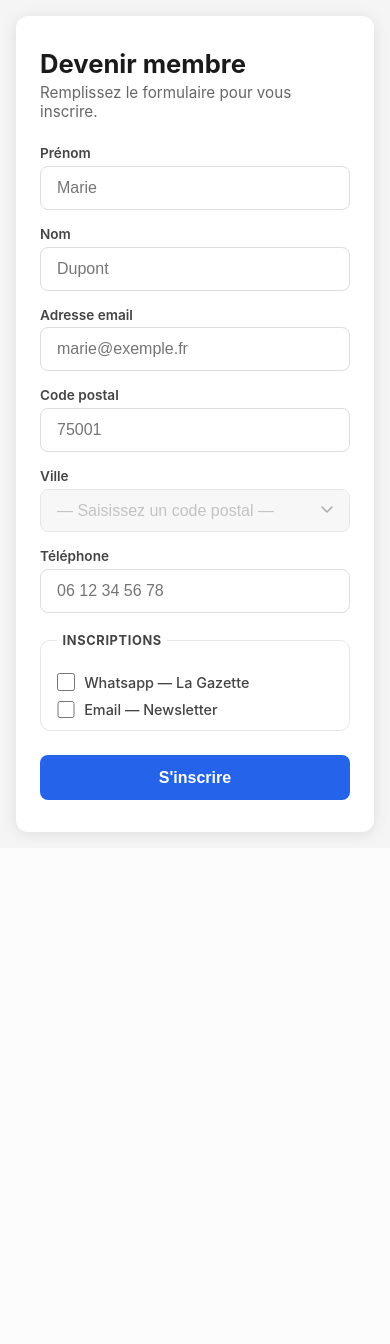
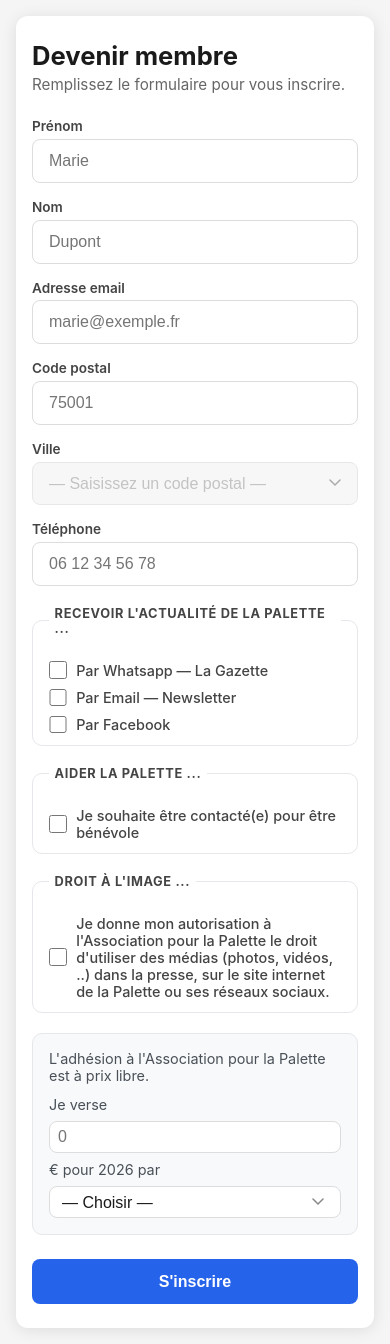
Before and after one commit to alexandreweiss/mesadherents, a Flask app: page / in a window 390 px wide. Before the commit the page ends 840 px from the top, so only its background shows below. Run offline with Flask 3, Linux system fonts and the light colour scheme.

Commit message:
feat: add fields, responsive UI, DB backup, and docs
- New member fields: Facebook, volunteer, image rights, membership
  amount and payment method
- Responsive payment section adapts to mobile screens
- SQLite DB persisted via bind mount (./data/) outside container
- Daily backup via cron at 02:00 to ./data/backups/ using sqlite3
  Online Backup API
- README in French for member registration staff

Co-Authored-By: Claude Sonnet 4.6 <noreply@anthropic.com>

```diff
--- a/app.py
+++ b/app.py
@@ -43,10 +43,15 @@ def init_db():
                 ville TEXT NOT NULL DEFAULT '',
                 whatsapp_gazette INTEGER NOT NULL DEFAULT 0,
                 email_newsletter INTEGER NOT NULL DEFAULT 0,
+                facebook_updates INTEGER NOT NULL DEFAULT 0,
+                volunteer_contact INTEGER NOT NULL DEFAULT 0,
+                image_rights INTEGER NOT NULL DEFAULT 0,
+                membership_amount INTEGER NOT NULL DEFAULT 0,
+                payment_method TEXT NOT NULL DEFAULT '',
                 joined_at DATETIME DEFAULT (datetime('now'))
             )
         """)
-        for col, default in [("code_postal", "''"), ("ville", "''"), ("whatsapp_gazette", 0), ("email_newsletter", 0)]:
+        for col, default in [("code_postal", "''"), ("ville", "''"), ("whatsapp_gazette", 0), ("email_newsletter", 0), ("facebook_updates", 0), ("volunteer_contact", 0), ("image_rights", 0), ("membership_amount", 0), ("payment_method", "''")]:
             try:
                 db.execute(f"ALTER TABLE members ADD COLUMN {col} NOT NULL DEFAULT {default}")
             except sqlite3.OperationalError:
@@ -76,6 +81,11 @@ def index():
 
         whatsapp = 1 if request.form.get("whatsapp_gazette") else 0
         newsletter = 1 if request.form.get("email_newsletter") else 0
+        facebook = 1 if request.form.get("facebook_updates") else 0
+        volunteer = 1 if request.form.get("volunteer_contact") else 0
+        image_rights = 1 if request.form.get("image_rights") else 0
+        membership_amount = int(request.form.get("membership_amount", 0) or 0)
+        payment_method = request.form.get("payment_method", "").strip()
 
         if not all([first, last, email, phone, code_postal, ville]):
             error = "Tous les champs sont obligatoires."
@@ -88,8 +98,8 @@ def index():
                 error = "Cette adresse email est déjà enregistrée."
             else:
                 db.execute(
-                    "INSERT INTO members (first_name, last_name, email, phone, code_postal, ville, whatsapp_gazette, email_newsletter) VALUES (?, ?, ?, ?, ?, ?, ?, ?)",
-                    (first, last, email, phone, code_postal, ville, whatsapp, newsletter),
+                    "INSERT INTO members (first_name, last_name, email, phone, code_postal, ville, whatsapp_gazette, email_newsletter, facebook_updates, volunteer_contact, image_rights, membership_amount, payment_method) VALUES (?, ?, ?, ?, ?, ?, ?, ?, ?, ?, ?, ?, ?)",
+                    (first, last, email, phone, code_postal, ville, whatsapp, newsletter, facebook, volunteer, image_rights, membership_amount, payment_method),
                 )
                 db.commit()
                 return redirect(url_for("success"))
@@ -145,21 +155,55 @@ def admin():
 def admin_export():
     db = get_db()
     members = db.execute(
-        "SELECT first_name, last_name, email, phone, code_postal, ville, whatsapp_gazette, email_newsletter, joined_at FROM members ORDER BY last_name, first_name"
+        "SELECT first_name, last_name, email, phone, code_postal, ville, whatsapp_gazette, email_newsletter, facebook_updates, volunteer_contact, image_rights, membership_amount, payment_method, joined_at FROM members ORDER BY last_name, first_name"
     ).fetchall()
     output = io.StringIO()
     writer = csv.writer(output)
-    writer.writerow(["Prénom", "Nom", "Email", "Téléphone", "Code postal", "Ville", "Whatsapp Gazette", "Email Newsletter", "Date d'inscription"])
+    writer.writerow(["Prénom", "Nom", "Email", "Téléphone", "Code postal", "Ville", "Whatsapp Gazette", "Email Newsletter", "Facebook Updates", "Bénévolat", "Droit à l'image", "Montant adhésion", "Moyen de paiement", "Date d'inscription"])
     for m in members:
         row = list(m)
         row[6] = "Oui" if row[6] else "Non"
         row[7] = "Oui" if row[7] else "Non"
+        row[8] = "Oui" if row[8] else "Non"
+        row[9] = "Oui" if row[9] else "Non"
+        row[10] = "Oui" if row[10] else "Non"
         writer.writerow(row)
     output.seek(0)
     return Response(
         output.getvalue(),
         mimetype="text/csv",
         headers={"Content-Disposition": "attachment; filename=membres.csv"},
+    )
+
+
+@app.route("/admin/export-payments")
+@admin_required
+def admin_export_payments():
+    db = get_db()
+    payments = db.execute(
+        "SELECT first_name, last_name, email, membership_amount, payment_method, joined_at FROM members WHERE membership_amount > 0 ORDER BY joined_at DESC"
+    ).fetchall()
+    output = io.StringIO()
+    writer = csv.writer(output)
+    writer.writerow(["Prénom", "Nom", "Email", "Montant", "Moyen de paiement", "Date"])
+    for p in payments:
+        writer.writerow(list(p))
+
+    # Add summary statistics
+    output.write("\n\nRésumé par moyen de paiement:\n")
+    summary = db.execute(
+        "SELECT payment_method, COUNT(*), SUM(membership_amount) FROM members WHERE membership_amount > 0 GROUP BY payment_method"
+    ).fetchall()
+    writer = csv.writer(output)
+    writer.writerow(["Moyen de paiement", "Nombre", "Total"])
+    for s in summary:
+        writer.writerow(list(s))
+
+    output.seek(0)
+    return Response(
+        output.getvalue(),
+        mimetype="text/csv",
+        headers={"Content-Disposition": "attachment; filename=paiements.csv"},
     )
 
 
--- a/docker-compose.yml
+++ b/docker-compose.yml
@@ -5,11 +5,8 @@ services:
     ports:
       - "127.0.0.1:5000:5000"
     volumes:
-      - members_data:/data
+      - ./data:/data
     environment:
       - ADMIN_PASSWORD=LaPalette
       - SECRET_KEY=change-this-to-a-random-string
       - DATABASE=/data/members.db
-
-volumes:
-  members_data:
--- a/templates/index.html
+++ b/templates/index.html
@@ -1,11 +1,17 @@
 <!DOCTYPE html>
 <html lang="fr">
+
 <head>
   <meta charset="UTF-8">
   <meta name="viewport" content="width=device-width, initial-scale=1.0">
   <title>Adhésion</title>
   <style>
-    * { box-sizing: border-box; margin: 0; padding: 0; }
+    * {
+      box-sizing: border-box;
+      margin: 0;
+      padding: 0;
+    }
+
     body {
       font-family: -apple-system, BlinkMacSystemFont, "Segoe UI", sans-serif;
       background: #f5f5f5;
@@ -15,25 +21,29 @@
       justify-content: center;
       padding: 1rem;
     }
+
     .card {
       background: #fff;
       border-radius: 12px;
-      box-shadow: 0 2px 16px rgba(0,0,0,0.10);
+      box-shadow: 0 2px 16px rgba(0, 0, 0, 0.10);
       padding: 2rem 1.5rem;
       width: 100%;
       max-width: 420px;
     }
+
     h1 {
       font-size: 1.6rem;
       font-weight: 700;
       margin-bottom: 0.25rem;
       color: #1a1a1a;
     }
+
     .subtitle {
       color: #666;
       font-size: 0.95rem;
       margin-bottom: 1.5rem;
     }
+
     label {
       display: block;
       font-size: 0.85rem;
@@ -42,6 +52,7 @@
       margin-bottom: 0.3rem;
       margin-top: 1rem;
     }
+
     input {
       width: 100%;
       padding: 0.75rem 1rem;
@@ -52,10 +63,12 @@
       transition: border-color 0.15s;
       -webkit-appearance: none;
     }
+
     input:focus {
       outline: none;
       border-color: #2563eb;
     }
+
     .error {
       background: #fef2f2;
       border: 1px solid #fca5a5;
@@ -65,6 +78,7 @@
       font-size: 0.9rem;
       margin-top: 1rem;
     }
+
     button {
       width: 100%;
       margin-top: 1.5rem;
@@ -78,13 +92,18 @@
       cursor: pointer;
       transition: background 0.15s;
     }
-    button:active { background: #1d4ed8; }
+
+    button:active {
+      background: #1d4ed8;
+    }
+
     .section-box {
       border: 1.5px solid #e5e7eb;
       border-radius: 10px;
       padding: 1rem 1rem 0.75rem;
       margin-top: 1.25rem;
     }
+
     .section-box legend {
       font-size: 0.8rem;
       font-weight: 700;
@@ -93,12 +112,14 @@
       letter-spacing: 0.05em;
       padding: 0 0.35rem;
     }
+
     .checkbox-row {
       display: flex;
       align-items: center;
       gap: 0.6rem;
       margin-top: 0.6rem;
     }
+
     .checkbox-row input[type="checkbox"] {
       width: 1.1rem;
       height: 1.1rem;
@@ -111,12 +132,14 @@
       -webkit-appearance: checkbox;
       appearance: checkbox;
     }
+
     .checkbox-row label {
       margin: 0;
       font-size: 0.9rem;
       font-weight: 500;
       cursor: pointer;
     }
+
     select {
       width: 100%;
       padding: 0.75rem 1rem;
@@ -132,10 +155,74 @@
       background-repeat: no-repeat;
       background-position: right 1rem center;
     }
-    select:focus { outline: none; border-color: #2563eb; }
-    select:disabled { background-color: #f5f5f5; color: #aaa; }
+
+    select:focus {
+      outline: none;
+      border-color: #2563eb;
+    }
+
+    select:disabled {
+      background-color: #f5f5f5;
+      color: #aaa;
+    }
+
+    .payment-box {
+      margin-top: 1.25rem;
+      padding: 1rem;
+      background: #f8f9fa;
+      border-radius: 10px;
+      border: 1.5px solid #e5e7eb;
+      font-size: 0.9rem;
+      color: #495057;
+    }
+
+    .payment-box p {
+      margin-bottom: 0.75rem;
+    }
+
+    .payment-row {
+      display: flex;
+      align-items: center;
+      gap: 0.5rem;
+      flex-wrap: wrap;
+    }
+
+    .payment-row input[type="number"] {
+      width: 80px;
+      padding: 0.4rem 0.5rem;
+      text-align: center;
+      flex-shrink: 0;
+    }
+
+    .payment-row select {
+      width: auto;
+      flex: 1;
+      min-width: 120px;
+      padding: 0.4rem 2rem 0.4rem 0.75rem;
+    }
+
+    @media (max-width: 400px) {
+      .card {
+        padding: 1.5rem 1rem;
+      }
+
+      .payment-row {
+        flex-direction: column;
+        align-items: stretch;
+      }
+
+      .payment-row input[type="number"] {
+        width: 100%;
+        text-align: left;
+      }
+
+      .payment-row select {
+        width: 100%;
+      }
+    }
   </style>
 </head>
+
 <body>
   <div class="card">
     <h1>Devenir membre</h1>
@@ -145,20 +232,17 @@
     {% endif %}
     <form method="post" autocomplete="on">
       <label for="first_name">Prénom</label>
-      <input type="text" id="first_name" name="first_name"
-             placeholder="Marie" required autocomplete="given-name">
+      <input type="text" id="first_name" name="first_name" placeholder="Marie" required autocomplete="given-name">
 
       <label for="last_name">Nom</label>
-      <input type="text" id="last_name" name="last_name"
-             placeholder="Dupont" required autocomplete="family-name">
+      <input type="text" id="last_name" name="last_name" placeholder="Dupont" required autocomplete="family-name">
 
       <label for="email">Adresse email</label>
-      <input type="email" id="email" name="email"
-             placeholder="marie@exemple.fr" required autocomplete="email">
+      <input type="email" id="email" name="email" placeholder="marie@exemple.fr" required autocomplete="email">
 
       <label for="code_postal">Code postal</label>
-      <input type="text" id="code_postal" name="code_postal"
-             placeholder="75001" maxlength="5" pattern="\d{5}" required autocomplete="postal-code">
+      <input type="text" id="code_postal" name="code_postal" placeholder="75001" maxlength="5" pattern="\d{5}" required
+        autocomplete="postal-code">
 
       <label for="ville">Ville</label>
       <select id="ville" name="ville" required disabled>
@@ -166,20 +250,54 @@
       </select>
 
       <label for="phone">Téléphone</label>
-      <input type="tel" id="phone" name="phone"
-             placeholder="06 12 34 56 78" required autocomplete="tel">
+      <input type="tel" id="phone" name="phone" placeholder="06 12 34 56 78" required autocomplete="tel">
 
       <fieldset class="section-box">
-        <legend>Inscriptions</legend>
+        <legend>Recevoir l'actualité de la Palette ...</legend>
         <div class="checkbox-row">
           <input type="checkbox" id="whatsapp_gazette" name="whatsapp_gazette" value="1">
-          <label for="whatsapp_gazette">Whatsapp — La Gazette</label>
+          <label for="whatsapp_gazette">Par Whatsapp — La Gazette</label>
         </div>
         <div class="checkbox-row">
           <input type="checkbox" id="email_newsletter" name="email_newsletter" value="1">
-          <label for="email_newsletter">Email — Newsletter</label>
+          <label for="email_newsletter">Par Email — Newsletter</label>
+        </div>
+        <div class="checkbox-row">
+          <input type="checkbox" id="facebook_updates" name="facebook_updates" value="1">
+          <label for="facebook_updates">Par Facebook</label>
         </div>
       </fieldset>
+
+      <fieldset class="section-box">
+        <legend>Aider la Palette ...</legend>
+        <div class="checkbox-row">
+          <input type="checkbox" id="volunteer_contact" name="volunteer_contact" value="1">
+          <label for="volunteer_contact">Je souhaite être contacté(e) pour être bénévole</label>
+        </div>
+      </fieldset>
+
+      <fieldset class="section-box">
+        <legend>Droit à l'image ...</legend>
+        <div class="checkbox-row">
+          <input type="checkbox" id="image_rights" name="image_rights" value="1">
+          <label for="image_rights">Je donne mon autorisation à l'Association pour la Palette le droit d'utiliser des médias (photos, vidéos, ..) dans la presse, sur le site internet de la Palette ou ses réseaux sociaux.</label>
+        </div>
+      </fieldset>
+
+      <div class="payment-box">
+        <p>L'adhésion à l'Association pour la Palette est à prix libre.</p>
+        <div class="payment-row">
+          <span>Je verse</span>
+          <input type="number" id="membership_amount" name="membership_amount" min="0" step="1" placeholder="0">
+          <span>€ pour 2026 par</span>
+          <select id="payment_method" name="payment_method">
+            <option value="">— Choisir —</option>
+            <option value="Chèque">Chèque</option>
+            <option value="Espèces">Espèces</option>
+            <option value="Carte">Carte</option>
+          </select>
+        </div>
+      </div>
 
       <button type="submit">S'inscrire</button>
     </form>
@@ -223,4 +341,5 @@
     });
   </script>
 </body>
+
 </html>
```
Also changed, not shown: templates/admin.html (+15 -4 lines), README.md (added), 5 other files. Lines whose indentation alone changed are shown as unchanged.
